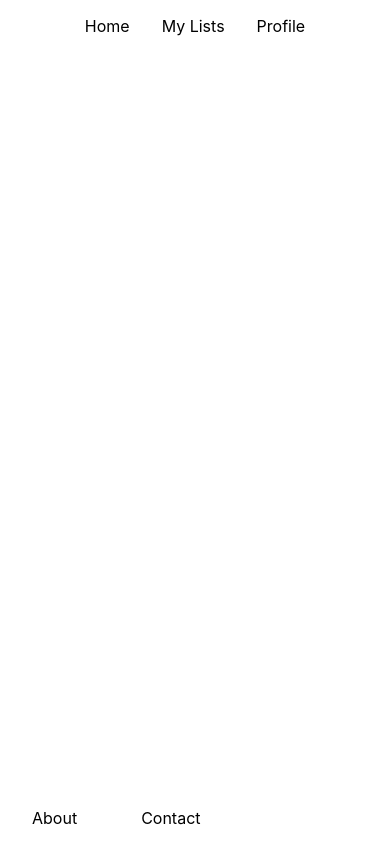
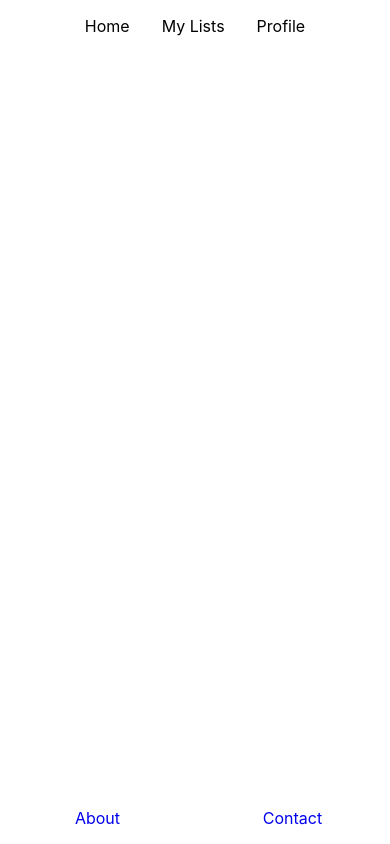
Before and after one commit to marcopoloye/dont-forget, a React (Create React App) app: page /contact in a window 390 px wide. Built offline with nearby package versions, Linux system fonts and the light colour scheme; the HTML template or start-up script is replaced by a standard one.

Commit message:
revised tablet version styling

```diff
--- a/src/components/Footer/Footer.js
+++ b/src/components/Footer/Footer.js
@@ -1,16 +1,20 @@
 import './Footer.scss'
+import { Link } from 'react-router-dom';
 
 function Footer() {
     return (
         <footer className="footer">
             <ul className="footer__list">
+                <Link to='/about' className='footer__link'>
                     <li className="footer__item">
                         About
                     </li>
+                </Link>
+                <Link to='/contact' className='footer__link'>
                     <li className="footer__item">
                         Contact
                     </li>
-
+                </Link>
             </ul>
         </footer>
     );
--- a/src/components/Footer/Footer.scss
+++ b/src/components/Footer/Footer.scss
@@ -3,15 +3,28 @@
 .footer {
     position: absolute;
     bottom: 0;
+    width: 100%;
+
     &__list {
         display: flex;
         justify-content: center;
         list-style: none;
         padding-left: 0;
-        margin: 0;
+        margin: 0 auto;
         padding: 1rem 0;
     }
-    &__item {
-        padding: 0 2rem;
+    &__link {
+        text-decoration: none;
+        width: 50%;
+        display: flex;
+        justify-content: center;
+    }
+
+    @include tablet {
+
+        &__link {
+            width: auto;
+            padding: 0 2rem;
+        }
     }
 }
```
Lines whose indentation alone changed are shown as unchanged.
